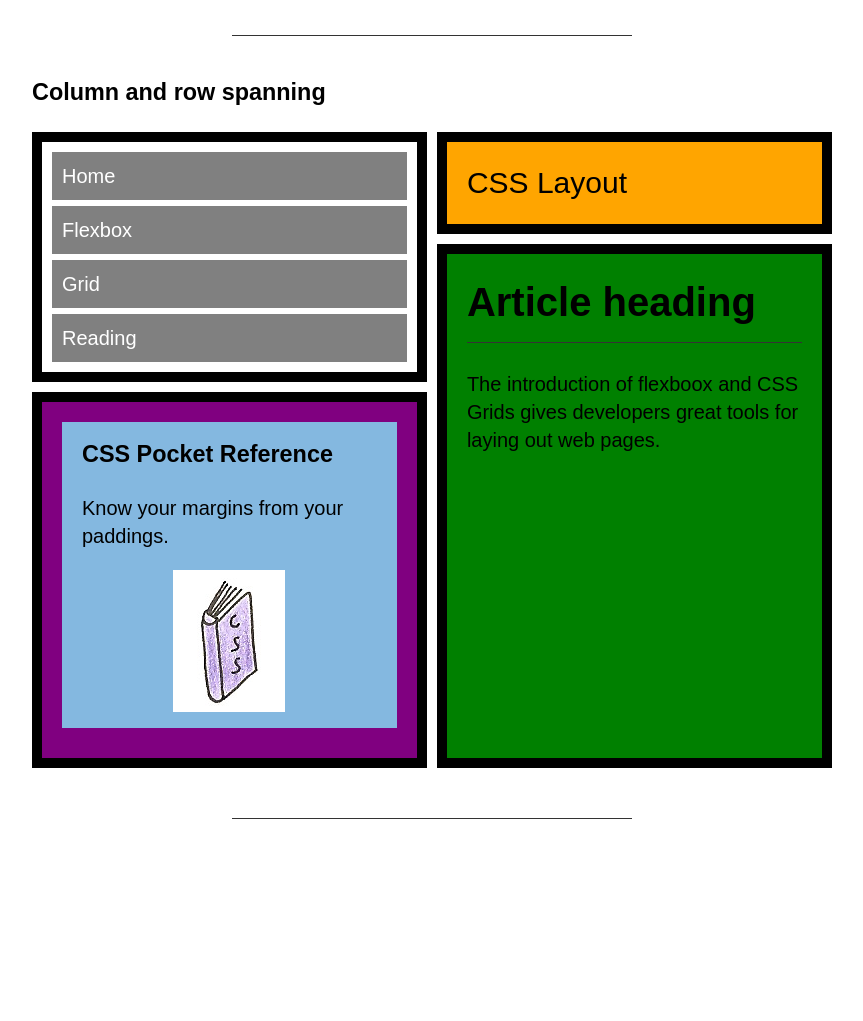
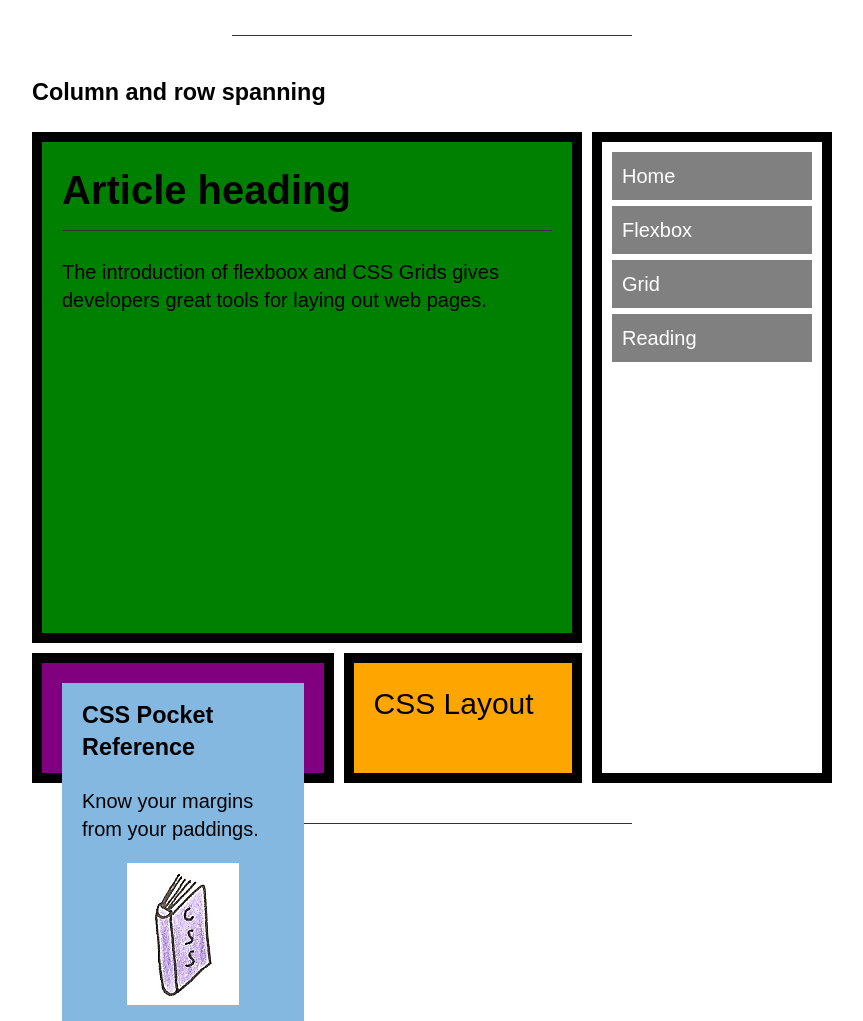
Before and after one commit to CodeHubOrg/css-layout, a plain HTML site: page 5.grids/examples.html in a window 1280 px wide. Shown: the part 1600-2621 px from the top of the page, without its empty margins (208-1071 px from the left). Before the commit the page ends 2469 px from the top, so only its background shows below. Drawn offline with Linux system fonts and the light colour scheme.

Commit message:
Changed the multi grid example

```diff
--- a/5.grids/css/module.css
+++ b/5.grids/css/module.css
@@ -61,22 +61,24 @@
 /* structural */
 .multi-dime {
     display: grid;
-    grid-template-columns: auto 0.5em auto;
-    grid-template-rows: auto 0.5em auto;
+    grid-template-columns: auto 0.5em auto 0.5em 30%;
+    grid-template-rows: 1fr 0.5em 20%;
 }
-.multi-dime .multi-dime__col {
-    display: grid;
-    grid-template-columns: auto;
-    grid-template-rows: auto 0.5em 1fr;
+.multi-dime nav {
+    grid-column: 5 / 6;
+    grid-row: 1 / span 3;
 }
-.multi-dime .multi-dime__col:last-child {
-    grid-column: 3 / span 1;
+.multi-dime article {
+    grid-column: 1 / span 3;
+    grid-row: 1 / 2;
 }
 .multi-dime aside {
-    grid-row: 3 / span 1;
+    grid-column: 1 / 2;
+    grid-row: 3 / 4;
 }
-.multi-dime article {
-    grid-row: 3 / span 1;
+.multi-dime header {
+    grid-column: 3 / 4;
+    grid-row: 3 / 4;
 }
 
 /* cosmetic styling */
--- a/5.grids/examples.html
+++ b/5.grids/examples.html
@@ -92,7 +92,6 @@
                 <h3>Column and row spanning</h3>
 
                 <div class="multi-dime">
-                    <div class="multi-dime__col">
                     <nav>
                         <ul>
                             <li><a href="/">Home</a></li>
@@ -108,15 +107,12 @@
                             <img src="../images/css-book.jpg" alt="CSS Pocket Reference" />
                         </div>
                     </aside>
-                    </div>
-                    <div class="multi-dime__col">
                     <header>CSS Layout</header>
                     <article>
                         <h1>Article heading</h1>
                         <p>The introduction of flexboox and CSS Grids gives developers great tools for laying out web pages.</p>
                     </article>
                 </div>
-                </div>
             </section>
         </main>
 
```
Lines whose indentation alone changed are shown as unchanged.
